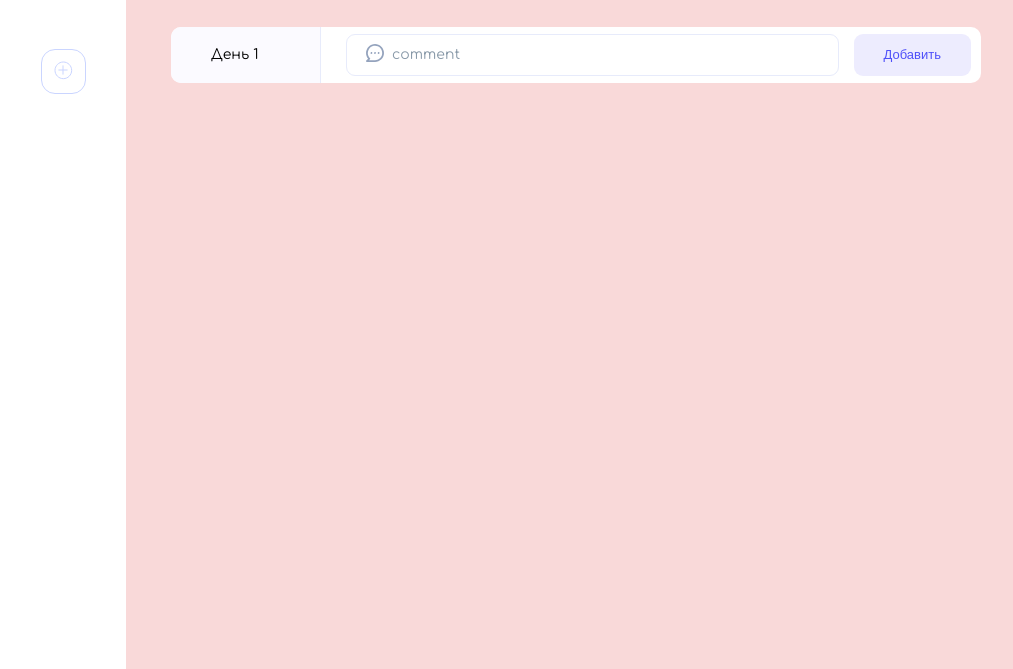
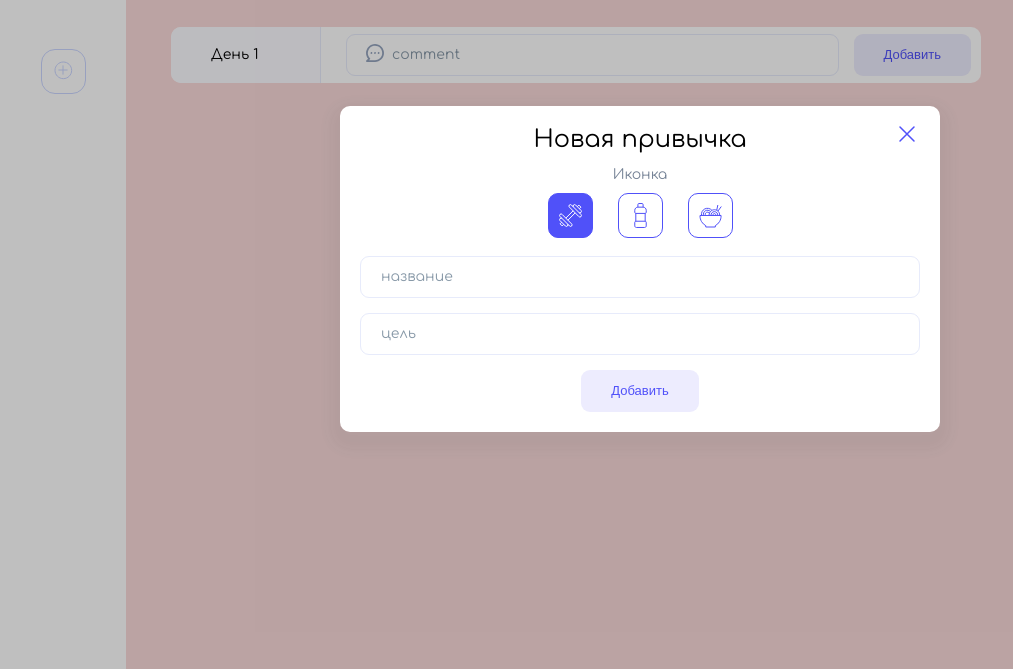
Before and after one commit to P1xelST/habbitJs, a plain HTML site: page index.html in a window 1280 px wide. Both pictures are taken after a click on the button 63 px from the left and 202 px from the top of the page. Shown: the part 131-800 px from the top of the page, without its empty margins (0-1013 px from the left). Drawn offline with Linux system fonts and the light colour scheme.

Commit message:
add request and toglerIcon

```diff
--- a/index.html
+++ b/index.html
@@ -26,7 +26,7 @@
                 <img src="./images/food.svg" alt="food">
               </button> -->
           </div>
-          <button class="menu__add" type="button">
+          <button class="menu__add" type="button" onclick="togglePopup()">
               <img src="./images/add.svg" alt="add habbit">
           </button>
         </nav>
@@ -57,6 +57,30 @@
         </main>
       </section>
     </div>
+    <div class="cover cover_hidden">
+      <div class="popup">
+        <h2>Новая привычка</h2>
+        <p class="icon-desc">Иконка</p>
+        <div class="icon-select">
+          <button class="icon icon_active" onclick="setIcon(this, 'sport')">
+            <img src="./images/sport.svg" alt="sport">
+          </button>
+          <button class="icon" onclick="setIcon(this, 'water')">
+            <img src="./images/water.svg" alt="water">
+          </button>
+          <button class="icon" onclick="setIcon(this, 'food')">
+            <img src="./images/food.svg" alt="food">
+          </button>
+        </div>
+        <form class="popup__form">
+          <input type="text" name="name" placeholder="название">
+          <input type="text" name="icon" hidden placeholder="иконка" value="sport">
+          <input type="number" name="target" placeholder="цель">
+          <button class="button" type="submit">Добавить</button>
+        </form>
+        <button class="popup__close"><img src="./images/close.svg" alt="close" onclick="togglePopup()"></button>
+      </div>
+    </div>
     <script src="./scripts/app.js"></script>
   </body>
 </html>
--- a/scripts/app.js
+++ b/scripts/app.js
@@ -15,6 +15,10 @@ const page = {
     body: {
         daysContainer: document.getElementById('days'),
         day: document.querySelector('.habbit__day')
+    },
+    popup: {
+        toggle: document.querySelector('.cover'),
+        iconField: document.querySelector('.popup__form input[name="icon"]')
     }
 };
 
@@ -41,7 +45,6 @@ function requestJson(url) {
     .then(data => JSON.stringify(data))
     .then(data => {
         localStorage.setItem(HABBIT_KEY, data);
-        saveData();
     })
     .catch(function(e) {
         console.log(`oblom ${e}}`)
@@ -57,8 +60,6 @@ async function getResource(url) {
     return await req.json();
 }
 
-requestJson('./data/demo.json');
-
 function saveData() {
     localStorage.setItem(HABBIT_KEY, JSON.stringify(habbits))
 }
@@ -68,7 +69,7 @@ function loadData() {
     if (Array.isArray(habbitArray)) {
         habbits = habbitArray;
     }
-    console.log(habbits)
+    // console.log(habbits)
 }
 
 // render
@@ -127,6 +128,7 @@ function rerender(activeHabbitId) {
     if(!activeHabbit) {
         return;
     }
+    console.log(activeHabbit)
     rerenderMenu(activeHabbit);
     rerenderHead(activeHabbit);
     rerenderContent(activeHabbit);
@@ -143,6 +145,7 @@ function addDays(event) {
     form['comment'].classList.remove('error');
     if(!comment) {
         form['comment'].classList.add('error');
+        return false
     }
     habbits = habbits.map(habbit => {
         if (habbit.id === trackerActiveHabbitId) {
@@ -159,6 +162,7 @@ function addDays(event) {
 }
 
 function deleteDay(index) {
+    // console.log(habbits)
     habbits = habbits.map(habbit => {
         if (habbit.id === trackerActiveHabbitId) {
             habbit.days.splice(index, 1);
@@ -171,11 +175,33 @@ function deleteDay(index) {
         }
     })
     rerender(trackerActiveHabbitId);
-    saveData();
+    saveData()
+}
+
+
+// togglePopup
+document.addEventListener('keydown', (e) => {
+    if (e.code === 'Escape') {
+        togglePopup()
+    }
+})
+
+function togglePopup() {
+    page.popup.toggle.classList.toggle('cover_hidden')
+}
+sessionStorage.setItem('asd', 'adadsdada');
+
+// working with habits
+function setIcon(context, iconValue) {
+    page.popup.iconField.value = iconValue;
+    const activeIcon = document.querySelector('.icon.icon_active');
+    activeIcon.classList.remove('icon_active');
+    context.classList.add('icon_active')
 }
 
 // init
 (() => {
+    requestJson('./data/demo.json');
     loadData();
     rerender(habbits[0].id);
 })()
--- a/styles/main.css
+++ b/styles/main.css
@@ -208,3 +208,102 @@ input.error {
 .button:hover {
 	background: #e0dfff;
 }
+
+/* popup */
+
+.cover {
+	position: fixed;
+	left: 0;
+	right: 0;
+	bottom: 0;
+	top: 0;
+	background: rgba(0, 0, 0, .25);
+	display: flex;
+	justify-content: center;
+	align-items: center;
+}
+
+.cover_hidden {
+	display: none;
+}
+
+.popup {
+	background: #fff;
+	box-shadow: 0px 8px 14px 12px rgba(56, 56, 56, .05);
+	border-radius: 10px;
+	max-width: 600px;
+	width: 100%;
+	padding: 20px;
+	position: relative;
+	display: flex;
+	flex-direction: column;
+	align-items: center;
+}
+
+.popup__close {
+	position: absolute;
+	right: 15px;
+	top: 15px;
+	border: none;
+	cursor: pointer;
+	background: none;
+}
+
+h2 {
+	font-weight: 400;
+	font-size: 24px;
+	line-height: 27px;
+	margin: 0;
+}
+
+.icon-desc {
+	font-size: 14px;
+	line-height: 16px;
+	text-align: center;
+	color: #768396;
+	margin-bottom: 10px;
+}
+
+.icon-select {
+	margin-bottom: 18px;
+	display: flex;
+	gap: 25px;
+}
+
+.icon {
+	border: 1px solid #5051f9;
+	background: white;
+	border-radius: 10px;
+	display: flex;
+	justify-content: center;
+	align-items: center;
+	width: 45px;
+	height: 45px;
+	cursor: pointer;
+}
+
+.icon_active {
+	background: #5051f9;
+}
+
+.icon:hover {
+	background: #6a6afb;
+}
+
+.icon:hover img {
+	filter: brightness(0) invert(1);
+}
+.icon_active img {
+	filter: brightness(0) invert(1);
+}
+
+.popup__form {
+	width: 100%;
+	display: flex;
+	flex-direction: column;
+	align-items: center;
+	gap: 15px;
+}
+.popup__form input {
+	width: 100%;
+}
```
